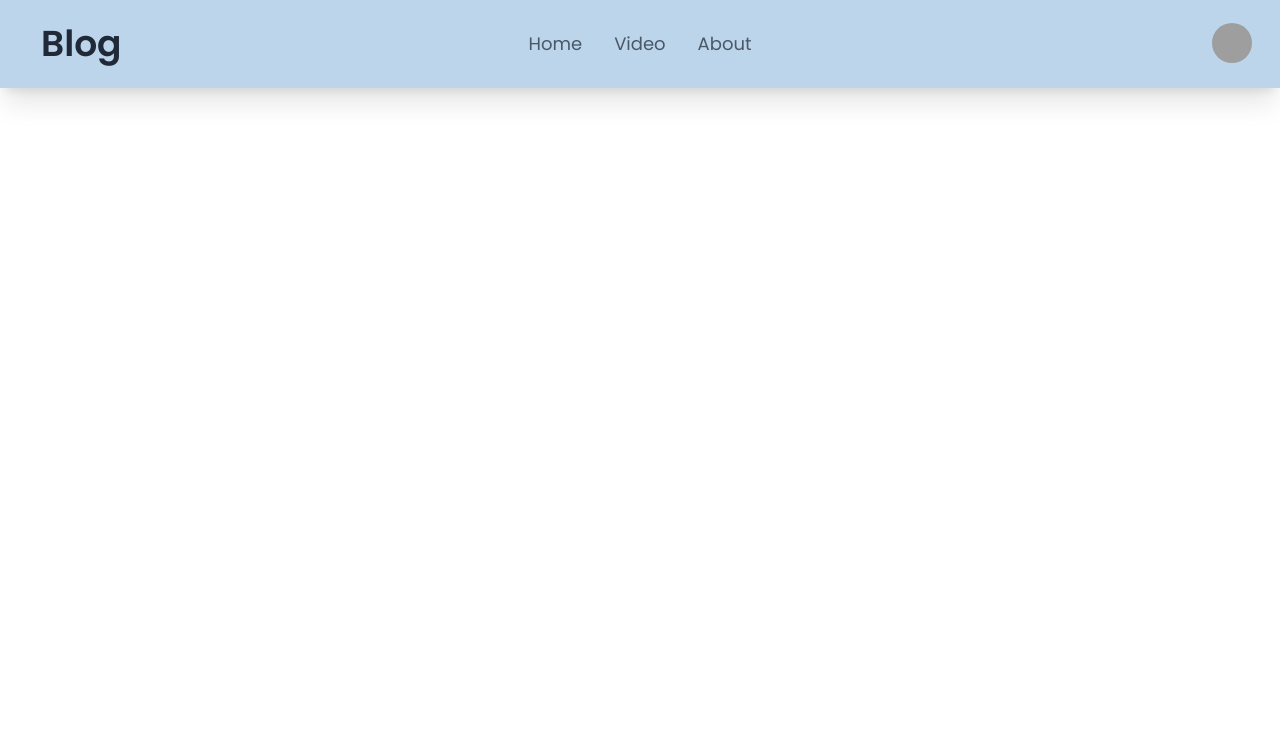
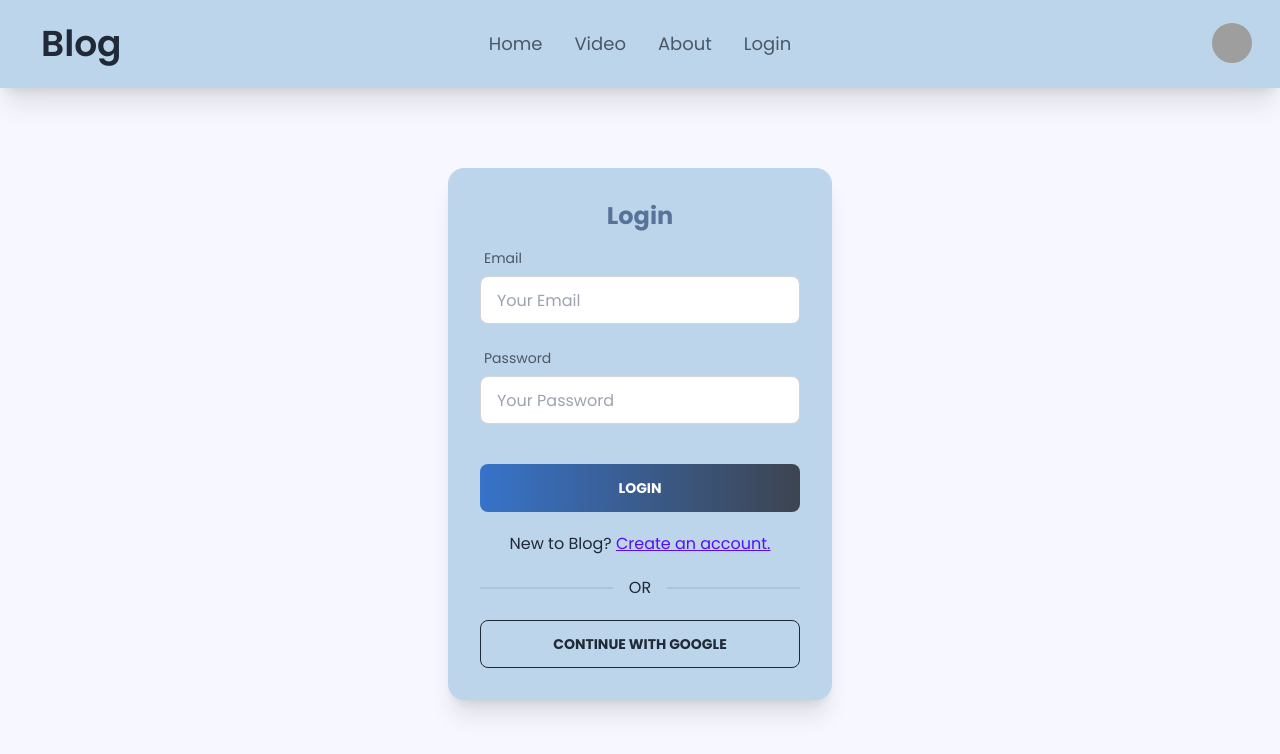
Before and after one commit to EkramH/blog-client-side, a React (Create React App) app: page /login in a window 1280 px wide. Shown: the top 754 px of the page. Built offline with nearby package versions, Linux system fonts and the light colour scheme; grey boxes are pictures that could not be loaded.

Commit message:
react hook form for login

```diff
--- a/package.json
+++ b/package.json
@@ -9,6 +9,7 @@
     "daisyui": "^2.25.0",
     "react": "^18.2.0",
     "react-dom": "^18.2.0",
+    "react-hook-form": "^7.35.0",
     "react-icons": "^4.4.0",
     "react-router-dom": "^6.4.0",
     "react-scripts": "5.0.1",
--- a/src/App.js
+++ b/src/App.js
@@ -4,6 +4,7 @@
 import Home from "./pages/home/Home";
 import About from "./pages/About";
 import Video from "./pages/Video";
+import Login from "./pages/login/Login";
 
 function App() {
   return (
@@ -13,6 +14,7 @@
         <Route path="/" element={<Home />} />
         <Route path="about" element={<About />} />
         <Route path="video" element={<Video />} />
+        <Route path="login" element={<Login />} />
       </Routes>
     </div>
   );
--- a/src/components/Header.js
+++ b/src/components/Header.js
@@ -42,6 +42,9 @@
               <li>
                 <Link to="about">About</Link>
               </li>
+              <li>
+                <Link to="login">Login</Link>
+              </li>
             </ul>
           </div>
           <div className="navbar-end">
--- /dev/null
+++ b/src/pages/login/Login.js
@@ -0,0 +1,117 @@
+import React from "react";
+import { useForm } from "react-hook-form";
+import { Link } from "react-router-dom";
+
+const Login = () => {
+  const {
+    register,
+    formState: { errors },
+    handleSubmit,
+  } = useForm();
+
+  const onSubmit = (data) => {
+    console.log(data);
+  };
+
+  return (
+    <div className="h-screen">
+      <div className="my-20 flex justify-center items-center">
+        <div className="card w-96 shadow-xl bg-beauBlue">
+          <div className="card-body">
+            <h2 className="text-center text-2xl font-bold text-blueYonder">
+              Login
+            </h2>
+            <form onSubmit={handleSubmit(onSubmit)}>
+              <div className="form-control w-full max-w-xs">
+                <label className="label">
+                  <span className="label-text text-blackCoral">Email</span>
+                </label>
+                <input
+                  type="email"
+                  placeholder="Your Email"
+                  className="input input-bordered w-full max-w-xs"
+                  {...register("email", {
+                    required: {
+                      value: true,
+                      message: "Email is required!",
+                    },
+                    pattern: {
+                      value: /[a-z0-9]+@[a-z]+\.[a-z]{2,3}/,
+                      message: "Provide valid email!",
+                    },
+                  })}
+                />
+                <label className="label">
+                  {errors.email?.type === "required" && (
+                    <span className="label-text-alt text-red-500">
+                      {errors.email.message}
+                    </span>
+                  )}
+                  {errors.email?.type === "pattern" && (
+                    <span className="label-text-alt text-red-500">
+                      {errors.email.message}
+                    </span>
+                  )}
+                </label>
+              </div>
+
+              <div className="form-control w-full max-w-xs">
+                <label className="label">
+                  <span className="label-text text-blackCoral">Password</span>
+                </label>
+                <input
+                  type="password"
+                  placeholder="Your Password"
+                  className="input input-bordered w-full max-w-xs"
+                  {...register("password", {
+                    required: {
+                      value: true,
+                      message: "Password is required!",
+                    },
+                    minLength: {
+                      value: 6,
+                      message: "Must be six character or longer!",
+                    },
+                  })}
+                />
+                <label className="label">
+                  {errors.password?.type === "required" && (
+                    <span className="label-text-alt text-red-500">
+                      {errors.password.message}
+                    </span>
+                  )}
+                  {errors.password?.type === "minLength" && (
+                    <span className="label-text-alt text-red-500">
+                      {errors.password.message}
+                    </span>
+                  )}
+                </label>
+              </div>
+
+              <input
+                className="btn border-none font-bold mt-6 w-full max-w-xs bg-gradient-to-r from-[#3773c9]"
+                type="submit"
+                value="Login"
+              />
+              <p className="mt-5 text-center">
+                New to Blog?{" "}
+                <Link
+                  className="text-primary underline decoration-solid"
+                  to="home"
+                >
+                  Create an account.
+                </Link>
+              </p>
+            </form>
+            <div className="divider">OR</div>
+            <button className="btn btn-outline font-bold">
+              Continue with Google
+            </button>
+          </div>
+        </div>
+      </div>
+    </div>
+  );
+};
+
+export default Login;
```
Also changed, not shown: 1 other file (tests, documents, lock files or other folders).
